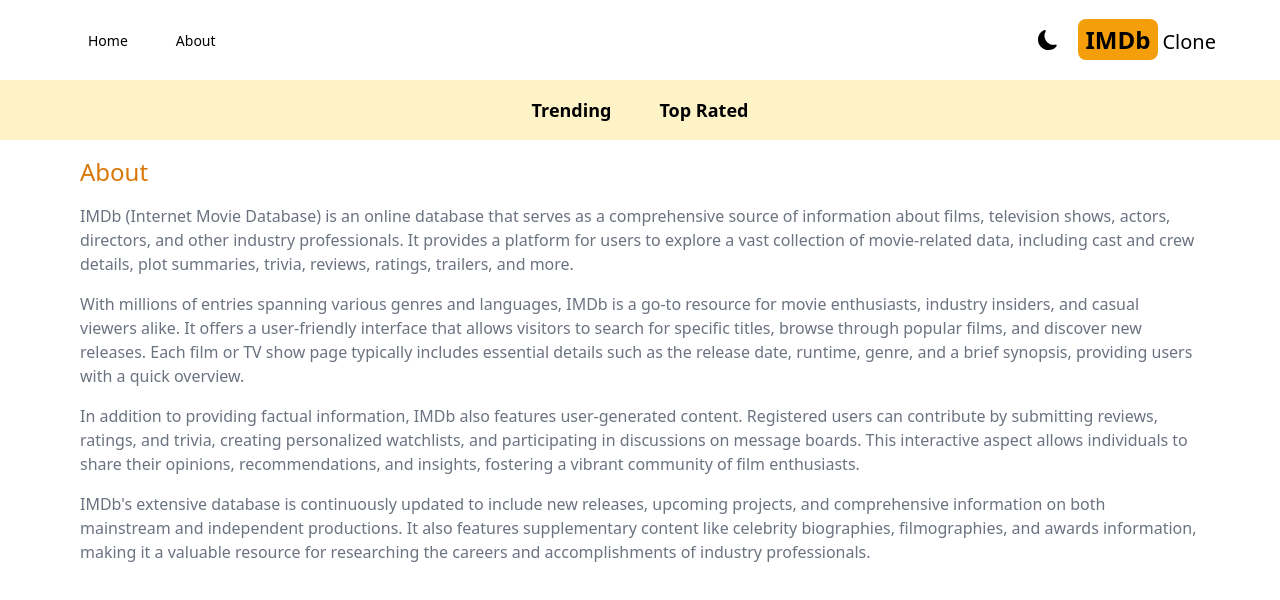
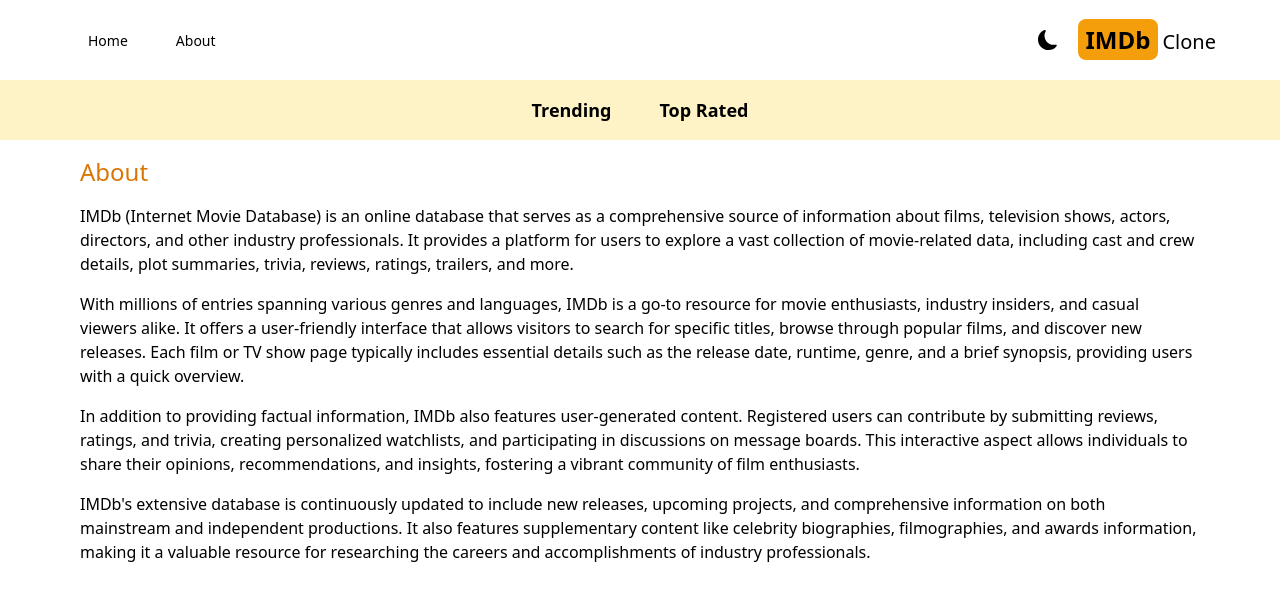
Before and after one commit to Elwoodbond/imdb-clone, a Next.js app: page /about in a window 1280 px wide. Shown: the top 600 px of the page. Built offline with nearby package versions, Linux system fonts and the light colour scheme.

Commit message:
fixed font color, added loading animation

```diff
--- a/src/app/about/page.jsx
+++ b/src/app/about/page.jsx
@@ -1,12 +1,12 @@
 export default function About() {
     return <div className="max-w-6xl mx-auto space-y-4 p-4">
         <h1 className="text-2xl font-medium text-amber-600">About</h1>
-        <p className="text-gray-500">IMDb (Internet Movie Database) is an online database that serves as a comprehensive source of information about films, television shows, actors, directors, and other industry professionals. It provides a platform for users to explore a vast collection of movie-related data, including cast and crew details, plot summaries, trivia, reviews, ratings, trailers, and more.</p>
+        <p>IMDb (Internet Movie Database) is an online database that serves as a comprehensive source of information about films, television shows, actors, directors, and other industry professionals. It provides a platform for users to explore a vast collection of movie-related data, including cast and crew details, plot summaries, trivia, reviews, ratings, trailers, and more.</p>
 
-        <p className="text-gray-500">With millions of entries spanning various genres and languages, IMDb is a go-to resource for movie enthusiasts, industry insiders, and casual viewers alike. It offers a user-friendly interface that allows visitors to search for specific titles, browse through popular films, and discover new releases. Each film or TV show page typically includes essential details such as the release date, runtime, genre, and a brief synopsis, providing users with a quick overview.</p>
+        <p>With millions of entries spanning various genres and languages, IMDb is a go-to resource for movie enthusiasts, industry insiders, and casual viewers alike. It offers a user-friendly interface that allows visitors to search for specific titles, browse through popular films, and discover new releases. Each film or TV show page typically includes essential details such as the release date, runtime, genre, and a brief synopsis, providing users with a quick overview.</p>
 
-        <p className="text-gray-500">In addition to providing factual information, IMDb also features user-generated content. Registered users can contribute by submitting reviews, ratings, and trivia, creating personalized watchlists, and participating in discussions on message boards. This interactive aspect allows individuals to share their opinions, recommendations, and insights, fostering a vibrant community of film enthusiasts.</p>
+        <p>In addition to providing factual information, IMDb also features user-generated content. Registered users can contribute by submitting reviews, ratings, and trivia, creating personalized watchlists, and participating in discussions on message boards. This interactive aspect allows individuals to share their opinions, recommendations, and insights, fostering a vibrant community of film enthusiasts.</p>
 
-        <p className="text-gray-500">IMDb's extensive database is continuously updated to include new releases, upcoming projects, and comprehensive information on both mainstream and independent productions. It also features supplementary content like celebrity biographies, filmographies, and awards information, making it a valuable resource for researching the careers and accomplishments of industry professionals.</p>
+        <p>IMDb's extensive database is continuously updated to include new releases, upcoming projects, and comprehensive information on both mainstream and independent productions. It also features supplementary content like celebrity biographies, filmographies, and awards information, making it a valuable resource for researching the careers and accomplishments of industry professionals.</p>
     </div>
 }
--- /dev/null
+++ b/src/app/loading.jsx
@@ -0,0 +1,7 @@
+export default function loading() {
+  return (
+  <div className="flex justify-center">
+    <img className="h-96" src="spinner.svg" alt="loading"/>
+  </div>
+  )
+}
```
Also changed, not shown: public/spinner.svg (added).
